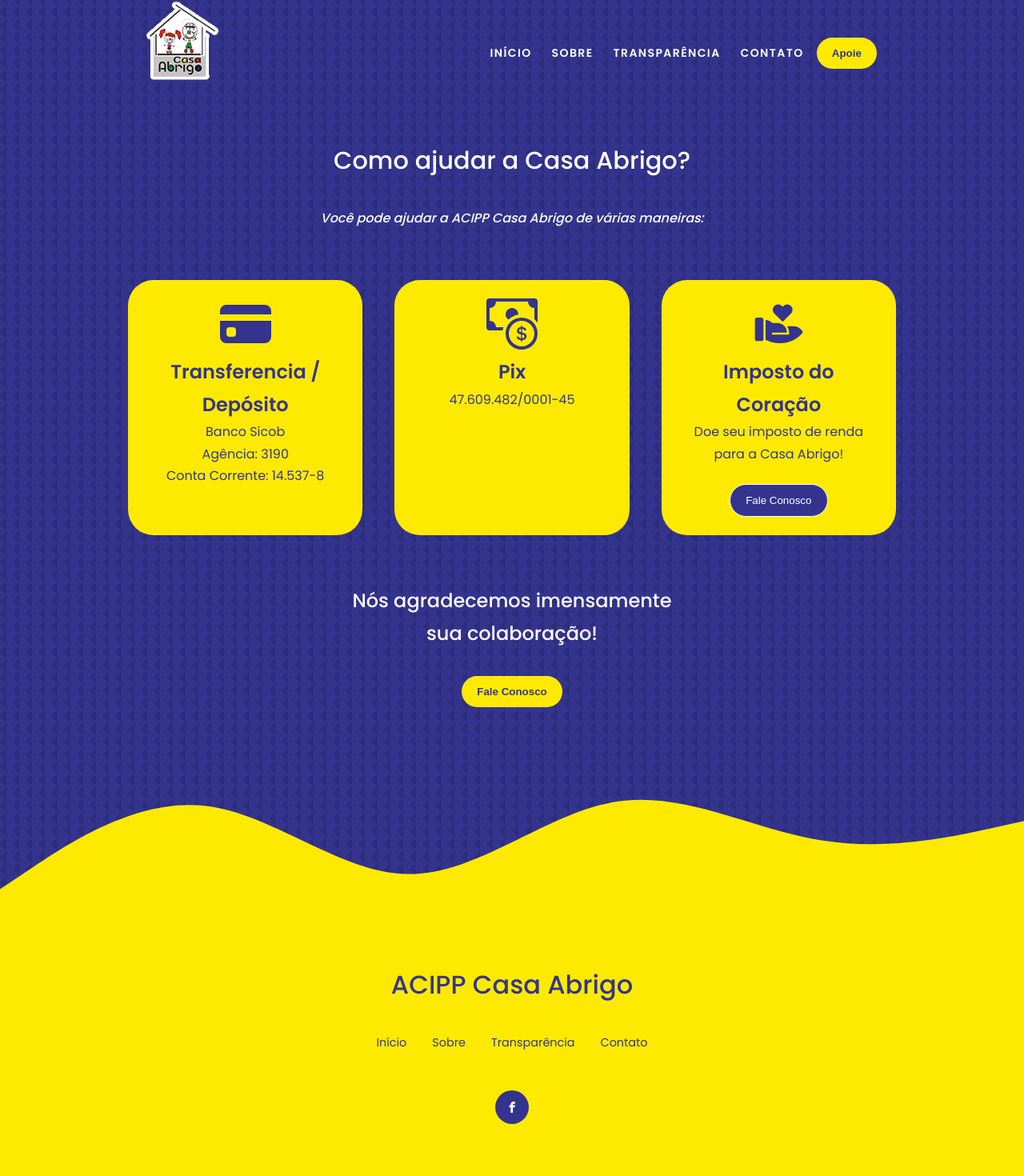
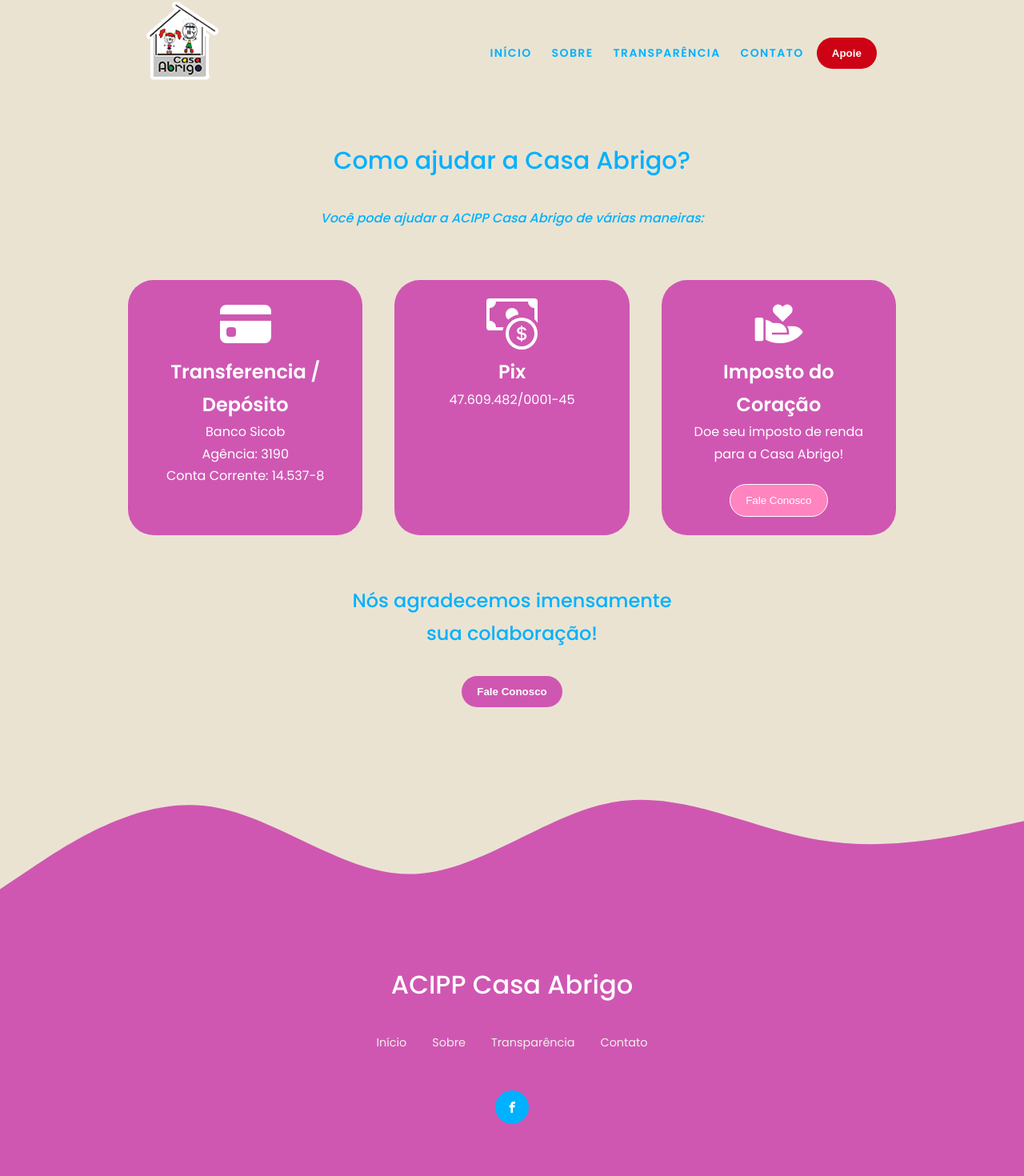
Before and after one commit to lmbbetetto/site-casaabrigo, a React (Vite) app: page /ajude in a window 1280 px wide. Shown: the part 41-1511 px from the top of the page at 80% size. Built offline with nearby package versions, Linux system fonts and the light colour scheme.

Commit message:
commit color
commit att color

```diff
--- a/src/App.tsx
+++ b/src/App.tsx
@@ -2,6 +2,7 @@ import { Route, Routes, Link } from 'react-router-dom'
 
 import './components/header/header.css'
 import logo from './assets/logo.png'
+import { BsFillHeartFill } from 'react-icons/bs'
 
 import './components/wave/wave.css'
 
@@ -29,7 +30,7 @@ function App() {
               <li><Link to="/sobre">Sobre</Link></li>
               <li><Link to="/transparencia">Transparência</Link></li>
               <li><Link to="/contato">Contato</Link></li>
-              <Link to="/ajude"><button className='btn_green'>Apoie</button></Link>
+              <Link to="/ajude"><button className='btn_doe'>Apoie</button></Link>
             </ul>
           </nav>
         </div>
@@ -46,7 +47,7 @@ function App() {
       </Routes>
 
       <div className="wave">
-        <svg xmlns="http://www.w3.org/2000/svg" viewBox="0 0 1440 320"><path fill="#feea00" fill-opacity="1" d="M0,256L48,224C96,192,192,128,288,138.7C384,149,480,235,576,234.7C672,235,768,149,864,133.3C960,117,1056,171,1152,186.7C1248,203,1344,181,1392,170.7L1440,160L1440,320L1392,320C1344,320,1248,320,1152,320C1056,320,960,320,864,320C768,320,672,320,576,320C480,320,384,320,288,320C192,320,96,320,48,320L0,320Z"></path></svg>
+        <svg xmlns="http://www.w3.org/2000/svg" viewBox="0 0 1440 320"><path fill="#cf57b2" fill-opacity="1" d="M0,256L48,224C96,192,192,128,288,138.7C384,149,480,235,576,234.7C672,235,768,149,864,133.3C960,117,1056,171,1152,186.7C1248,203,1344,181,1392,170.7L1440,160L1440,320L1392,320C1344,320,1248,320,1152,320C1056,320,960,320,864,320C768,320,672,320,576,320C480,320,384,320,288,320C192,320,96,320,48,320L0,320Z"></path></svg>
       </div>
 
       <footer>
--- a/src/components/about/About.tsx
+++ b/src/components/about/About.tsx
@@ -6,7 +6,7 @@ function About(){
     return(
         <>
         <div className='title'>
-            <div className="inicio">
+            <div className="inicio sobre">
                 <h5>Conheça mais sobre a Casa Abrigo</h5>
                 <h2>Sobre a instituição</h2>
             </div>
--- a/src/components/about/about.css
+++ b/src/components/about/about.css
@@ -6,8 +6,8 @@
 }
 
 .missao_sobre {
-    color: var(--color-bg);
-    background: var(--color-yellow);
+    color: var(--color-white);
+    background: var(--color-pink-variant);
     padding: 2rem;
     border-radius: 2rem;
 }
@@ -28,8 +28,8 @@
 }
 
 .missao_valores {
-    color: var(--color-bg);
-    background: var(--color-yellow);
+    color: var(--color-white);
+    background: var(--color-pink-variant);
     padding: 2rem;
     border-radius: 2rem;
 }
@@ -69,13 +69,17 @@
 
 .title h5{
     text-align: center;
-    color: var(--color-white);
+    color: var(--color-blue-primary);
 }
 
 .title h2{
     text-align: center;
-    color: var(--color-white);
+    color: var(--color-blue-primary);
     margin-bottom: 3rem;
+}
+
+.sobre {
+    color: var(--color-blue-primary);
 }
 
 /* =========== MEDIA QUERIES (MEDIUM DEVICES) =========== */
--- a/src/components/contact/contact.css
+++ b/src/components/contact/contact.css
@@ -11,8 +11,8 @@
     gap: 1.2rem;
 }
 .contact__option {
-    color: var(--color-bg);
-    background: var(--color-yellow);
+    color: var(--color-white);
+    background: var(--color-pink-primary);
     padding: 1.2rem;
     border-radius: 2rem;
     text-align: center;
@@ -47,7 +47,7 @@ input, textarea {
     background: var(--color-white);
     border: 2px solid var(--color-white);
     resize: none;
-    color: var(--color-bg);
+    color: var(--color-blue-primary);
 }
 
 /* =========== MEDIA QUERIES (MEDIUM DEVICES) =========== */
--- a/src/components/doe/doe.css
+++ b/src/components/doe/doe.css
@@ -5,8 +5,8 @@
 }
 
 .portfolio__item {
-    background: var(--color-yellow);
-    color: var(--color-bg);
+    background: var(--color-pink-primary);
+    color: var(--color-white);
     padding: 1.3rem;
     border-radius: 2rem;
     border: 2px solid transparent;
@@ -15,8 +15,8 @@
 }
 
 .portfolio__item:hover {
-    color: var(--color-white);
-    border-color: var(--color-white);
+    color: var(--color-pink-variant);
+    border-color: var(--color-blue-primary);
     background: transparent;
 }
 
@@ -40,6 +40,7 @@
     text-align: center;
     margin-top: -2rem;
     margin-bottom: 4rem;
+    color: var(--color-blue-primary);
 }
 
 .inicio h2 {
@@ -55,6 +56,7 @@
 .rodape {
     text-align: center;
     margin-top: 3.9rem;
+    color: var(--color-blue-primary);
 }
 
 .rodape h2 {
--- a/src/components/footer/footer.css
+++ b/src/components/footer/footer.css
@@ -1,5 +1,5 @@
 footer {
-    background: #feea00;
+    background: var(--color-pink-primary);
     padding: 3rem 0;
     text-align: center;
     font-size: 0.9rem;
@@ -15,11 +15,12 @@ footer a {
 }
 
 .footer__logo {
-    color: var(--color-bg);
+    color: var(--color-white);
     font-size: 2rem;
     font-weight: 500;
     margin-bottom: 2rem;
     display: inline-block;
+    border: none;
 }
 
 .permalinks {
@@ -38,7 +39,7 @@ footer a {
 }
 
 .footer__socials a {
-    background: var(--color-bg);
+    background: var(--color-blue-primary);
     color: var(--color-white);
     padding: 0.8rem;
     border-radius: 2rem;
@@ -47,7 +48,7 @@ footer a {
 }
 
 .footer__copyright {
-    color: var(--color-bg);
+    color: var(--color-white);
 }
 
 /* =========== MEDIA QUERIES (SMALL DEVICES) =========== */
--- a/src/components/header/header.css
+++ b/src/components/header/header.css
@@ -24,7 +24,7 @@
 }
 
 .header_menu ul li a {
-    color: var(--color-white);
+    color: var(--color-blue-primary);
     text-transform: uppercase;
     letter-spacing: .1em;
     font-size: 14px;
@@ -37,5 +37,5 @@
 }
 
 .header_menu ul li a:hover {
-    color: #028535;
+    color: var(--color-blue-variant);
 }
--- a/src/components/transparencia/Transparencia.tsx
+++ b/src/components/transparencia/Transparencia.tsx
@@ -23,9 +23,6 @@ import proposta23 from '../../assets/transparencia/proposta_23.pdf'
 import ultilidade from '../../assets/transparencia/utilidade_publica_municipal.pdf'
 import bombeiro from '../../assets/transparencia/ALVARA_BOMBEIRO.pdf'
 import ultiestadual from '../../assets/transparencia/UTILIDADE_PUBLICA_ESTADUAL.pdf'
-
-
-
 
 function Transparencia(){
     return(
--- a/src/index.css
+++ b/src/index.css
@@ -10,14 +10,17 @@
 }
 
 :root {
-    --color-bg: #34348e;
-    --color-bg-variant: #5E8B7E;
-    --color-primary: #A7C4BC;
-    --color-primary-variant: rgba(223, 238, 234, 0.4);
+    --color-bg: #f0f0e9;
+    --color-bg-variant: #ebe3d2;
+    --color-pink-primary: #cf57b2;
+    --color-pink-variant: #ff84bf;
     --color-white: #fff;
     --color-light: rgba(255, 255, 255, 0.6);
     --color-yellow: #feea00;
     --color-green: #028535;
+    --color-blue-primary: #00b1ff;
+    --color-blue-variant: #52d6ff;
+    --color-red: #ce0215;
 
     --transition: all 400ms ease;
 
@@ -32,10 +35,10 @@ html {
 
 body{
     font-family: 'Poppins', sans-serif;
-    background: var(--color-bg);
+    background: var(--color-bg-variant);
     color: var(--color-white);
     line-height: 1.7;
-    background-image: url(./assets/bg-texture.png);
+    /*background-image: url(./assets/bg-texture.png);*/
 }
 
 /* ============ ESTILOS GERAIS ============ */
@@ -64,11 +67,11 @@ section{
 section > h2,
 section > h5{
     text-align: center;
-    color: var(--color-white);
+    color: var(--color-blue-primary);
 }
 
 section > h2{
-    color: var(--color-white);
+    color: var(--color-blue-primary);
     margin-bottom: 3rem;
 }
 
@@ -77,20 +80,20 @@ section > h2{
 }
 
 a{
-    color: var(--color-primary);
+    color: var(--color-blue-primary);
     transition: var(--transition);
 }
 
 .footer a:hover{
-    color: var(--color-green);
+    color: var(--color-blue-variant);
 }
 
 .contact__option a:hover {
-    color: var(--color-green);
+    color: var(--color-blue-variant);
 }
 
 a:hover{
-    color: var(--color-green);
+    color: var(--color-blue-variant);
 }
 
 a:link {
@@ -108,11 +111,29 @@ a:link {
     transition: var(--transition);
 }
 
+.btn_doe{
+    width: max-content;
+    display: inline-block;
+    background: var(--color-red);
+    color: var(--color-white);
+    padding: 0.75rem 1.2rem;
+    border-radius: 2rem;
+    cursor: pointer;
+
+    transition: var(--transition);
+}
+
+.btn_doe:hover{
+    background: var(--color-pink-variant);
+    color: var(--color-white);
+    border-color: transparent;
+}
+
 .btn_green{
     width: max-content;
     display: inline-block;
-    background: var(--color-yellow);
-    color: var(--color-bg);
+    background: var(--color-pink-primary);
+    color: var(--color-white);
     padding: 0.75rem 1.2rem;
     border-radius: 2rem;
     cursor: pointer;
@@ -121,7 +142,7 @@ a:link {
 }
 
 .btn_green:hover{
-    background: var(--color-green);
+    background: var(--color-pink-variant);
     color: var(--color-white);
     border-color: transparent;
 }
@@ -129,9 +150,9 @@ a:link {
 .btn-transparencia {
     width: max-content;
     display: inline-block;
-    background: var(--color-bg);
+    background: var(--color-pink-variant);
     color: var(--color-white);
-    border: 1px solid var(--color-white);
+    border: 1.3px solid var(--color-white);
     padding: 0.75rem 1.2rem;
     border-radius: 2rem;
     cursor: pointer;
@@ -140,7 +161,7 @@ a:link {
 }
 
 .btn-transparencia:hover {
-    background: var(--color-green);
+    background: var(--color-blue-variant);
     color: var(--color-white);
     border-color: transparent;
 }
```
